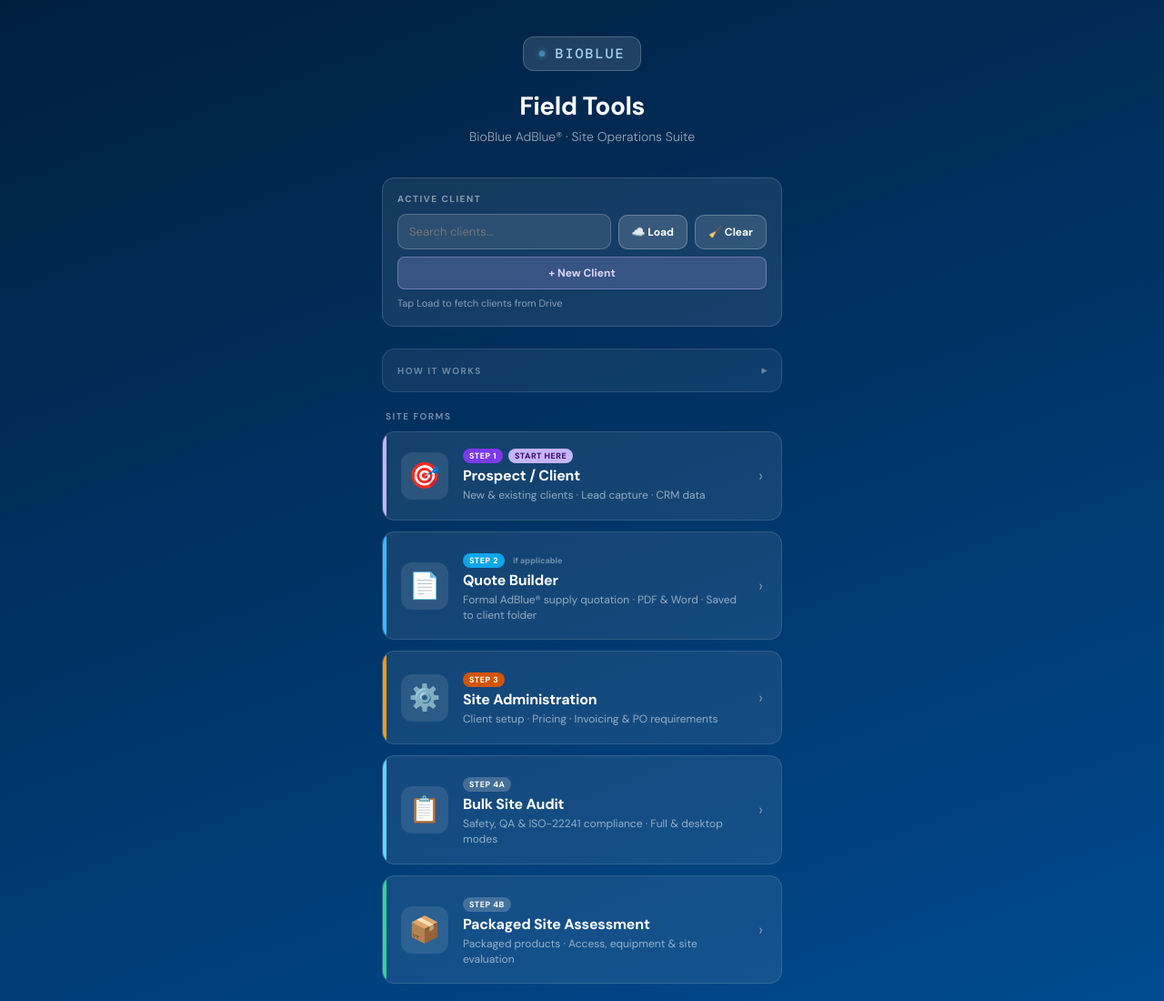
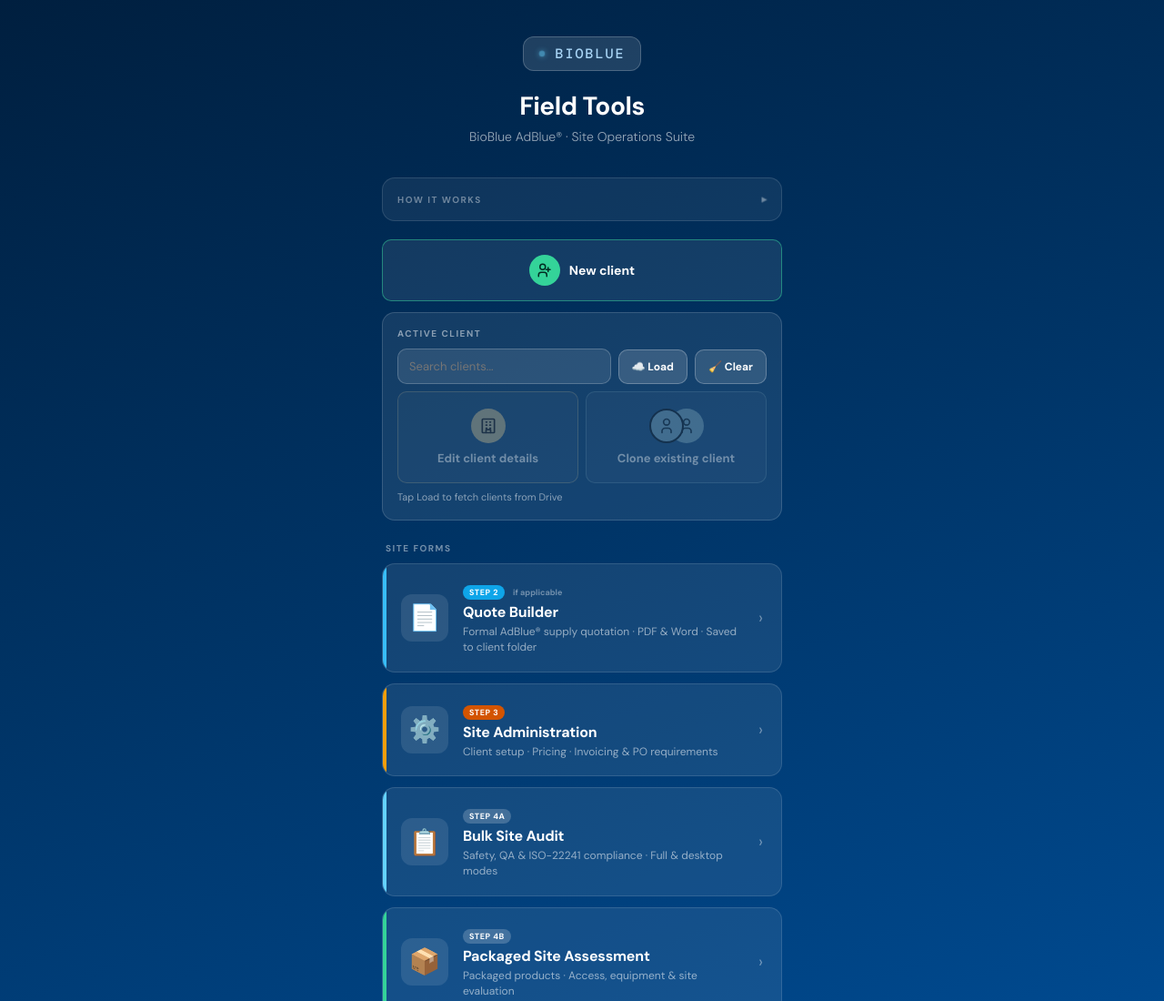
Before and after one commit to michaelhodnett2022-coder/bioblue-field-tools, a plain HTML site: page index.html in a window 1280 px wide. Shown: the top 1100 px of the page at 91% size. Drawn offline with nearby package versions, Linux system fonts and the light colour scheme.

Commit message:
Update index.html

```diff
--- a/index.html
+++ b/index.html
@@ -320,42 +320,6 @@
   </div>
 
   <!-- CLIENT SELECTOR -->
-  <div class="client-selector-wrap">
-    <div class="client-selector-label">Active Client</div>
-    <div class="client-selector-row">
-      <div style="position:relative;flex:1;">
-        <input type="text" id="clientSearch" placeholder="Search clients..." autocomplete="off"
-          oninput="filterClients(this.value)"
-          style="width:100%;padding:10px 12px;border-radius:10px;border:1.5px solid rgba(255,255,255,0.2);
-            background:rgba(255,255,255,0.1);color:white;font-family:DM Sans,sans-serif;
-            font-size:13px;-webkit-appearance:none;">
-        <div id="clientDropdown" style="display:none;position:absolute;top:100%;left:0;right:0;
-          background:#003466;border:1px solid rgba(255,255,255,0.2);border-radius:0 0 10px 10px;
-          max-height:200px;overflow-y:auto;z-index:99;box-shadow:0 8px 24px rgba(0,0,0,0.3);">
-        </div>
-      </div>
-      <button class="load-clients-btn" onclick="loadClients()">☁️ Load</button>
-      <button class="load-clients-btn" onclick="clearClientSelection()" style="background:rgba(255,255,255,0.12);border:1.5px solid rgba(255,255,255,0.25);">🧹 Clear</button>
-    </div>
-    <div style="display:flex;gap:8px;margin-top:8px;">
-      <a href="https://michaelhodnett2022-coder.github.io/bioblue-prospect"
-        style="flex:1;text-align:center;padding:9px 8px;background:rgba(196,181,253,0.2);
-          border:1.5px solid rgba(196,181,253,0.4);border-radius:8px;
-          font-size:12px;font-weight:700;color:#ddd6fe;text-decoration:none;">
-        + New Client
-      </a>
-      <button id="updateProspectBtn" onclick="openUpdateProspect()" style="display:none;flex:1;
-        padding:9px 8px;background:rgba(196,181,253,0.2);
-        border:1.5px solid rgba(196,181,253,0.4);border-radius:8px;
-        font-size:12px;font-weight:700;color:#ddd6fe;cursor:pointer;
-        font-family:DM Sans,sans-serif;">
-        ✏️ Update Prospect
-      </button>
-    </div>
-    <div class="client-status" id="clientStatus">Tap Load to fetch clients from Drive</div>
-    <div class="selected-client-badge" id="selectedBadge"></div>
-  </div>
-
   <!-- WORKFLOW GUIDE -->
   <div class="workflow-wrap">
     <div class="workflow-title collapsed" id="workflowTitle" onclick="toggleWorkflowGuide()">
@@ -408,22 +372,75 @@
     </div>
   </div>
 
+  <a href="https://michaelhodnett2022-coder.github.io/bioblue-prospect"
+    style="display:flex;align-items:center;justify-content:center;gap:10px;width:100%;
+      padding:16px 8px;margin-bottom:12px;background:rgba(255,255,255,0.08);
+      border:1.5px solid rgba(52,211,153,0.5);border-radius:10px;
+      text-decoration:none;">
+    <div style="width:34px;height:34px;border-radius:50%;background:#34d399;display:flex;align-items:center;justify-content:center;flex-shrink:0;">
+      <svg viewBox="0 0 24 24" width="18" height="18" fill="none" stroke="#022c22" stroke-width="2" stroke-linecap="round" stroke-linejoin="round" aria-hidden="true"><circle cx="9" cy="7" r="4"/><path d="M3 21v-2a4 4 0 0 1 4-4h4a4 4 0 0 1 4 4v2"/><path d="M17 8v6M20 11h-6"/></svg>
+    </div>
+    <span style="font-size:14px;font-weight:700;color:white;">New client</span>
+  </a>
+
+  <div class="client-selector-wrap">
+    <div class="client-selector-label">Active Client</div>
+    <div class="client-selector-row">
+      <div style="position:relative;flex:1;">
+        <input type="text" id="clientSearch" placeholder="Search clients..." autocomplete="off"
+          oninput="filterClients(this.value)"
+          style="width:100%;padding:10px 12px;border-radius:10px;border:1.5px solid rgba(255,255,255,0.2);
+            background:rgba(255,255,255,0.1);color:white;font-family:DM Sans,sans-serif;
+            font-size:13px;-webkit-appearance:none;">
+        <div id="clientDropdown" style="display:none;position:absolute;top:100%;left:0;right:0;
+          background:#003466;border:1px solid rgba(255,255,255,0.2);border-radius:0 0 10px 10px;
+          max-height:200px;overflow-y:auto;z-index:99;box-shadow:0 8px 24px rgba(0,0,0,0.3);">
+        </div>
+      </div>
+      <button class="load-clients-btn" onclick="loadClients()">☁️ Load</button>
+      <button class="load-clients-btn" onclick="clearClientSelection()" style="background:rgba(255,255,255,0.12);border:1.5px solid rgba(255,255,255,0.25);">🧹 Clear</button>
+    </div>
+
+    <div style="display:grid;grid-template-columns:1fr 1fr;gap:8px;margin-top:8px;">
+      <button id="editClientBtn" onclick="openEditClientDetails()" style="display:flex;flex-direction:column;align-items:center;justify-content:center;gap:8px;
+          padding:18px 8px;background:rgba(255,255,255,0.08);
+          border:1.5px solid rgba(251,191,36,0.5);border-radius:10px;
+          cursor:pointer;font-family:DM Sans,sans-serif;transition:opacity 0.2s,filter 0.2s;">
+        <div style="width:38px;height:38px;border-radius:50%;background:#fbbf24;display:flex;align-items:center;justify-content:center;">
+          <svg viewBox="0 0 24 24" width="20" height="20" fill="none" stroke="#451a03" stroke-width="2" stroke-linecap="round" stroke-linejoin="round" aria-hidden="true"><rect x="4" y="3" width="16" height="18" rx="1"/><path d="M9 21v-4h6v4M9 7h1M14 7h1M9 11h1M14 11h1M9 15h1M14 15h1"/></svg>
+        </div>
+        <span style="font-size:13px;font-weight:700;color:white;">Edit client details</span>
+      </button>
+      <button id="cloneClientBtn" onclick="cloneFromSelectedClient()" style="display:flex;flex-direction:column;align-items:center;justify-content:center;gap:8px;
+          padding:18px 8px;background:rgba(255,255,255,0.08);
+          border:1.5px solid rgba(56,189,248,0.5);border-radius:10px;
+          cursor:pointer;font-family:DM Sans,sans-serif;transition:opacity 0.2s,filter 0.2s;">
+        <div style="position:relative;width:60px;height:38px;">
+          <div style="position:absolute;left:22px;top:0;width:38px;height:38px;border-radius:50%;background:#38bdf8;display:flex;align-items:center;justify-content:center;">
+            <svg viewBox="0 0 24 24" width="20" height="20" fill="none" stroke="#082f49" stroke-width="2" stroke-linecap="round" stroke-linejoin="round" aria-hidden="true"><circle cx="12" cy="7" r="4"/><path d="M6 21v-2a4 4 0 0 1 4-4h4a4 4 0 0 1 4 4v2"/></svg>
+          </div>
+          <div style="position:absolute;left:0;top:0;width:38px;height:38px;border-radius:50%;background:#38bdf8;display:flex;align-items:center;justify-content:center;border:2px solid #0D1B2A;">
+            <svg viewBox="0 0 24 24" width="20" height="20" fill="none" stroke="#082f49" stroke-width="2" stroke-linecap="round" stroke-linejoin="round" aria-hidden="true"><circle cx="12" cy="7" r="4"/><path d="M6 21v-2a4 4 0 0 1 4-4h4a4 4 0 0 1 4 4v2"/></svg>
+          </div>
+        </div>
+        <span style="font-size:13px;font-weight:700;color:white;">Clone existing client</span>
+      </button>
+    </div>
+    <div style="margin-top:8px;">
+      <button id="updateProspectBtn" onclick="openUpdateProspect()" style="display:none;width:100%;
+        padding:9px 8px;background:rgba(196,181,253,0.2);
+        border:1.5px solid rgba(196,181,253,0.4);border-radius:8px;
+        font-size:12px;font-weight:700;color:#ddd6fe;cursor:pointer;
+        font-family:DM Sans,sans-serif;">
+        ✏️ Update Prospect
+      </button>
+    </div>
+    <div class="client-status" id="clientStatus">Tap Load to fetch clients from Drive</div>
+    <div class="selected-client-badge" id="selectedBadge"></div>
+  </div>
+
   <!-- FORMS -->
   <div class="section-label">Site Forms</div>
-
-  <a href="javascript:void(0)" onclick="openForm('https://michaelhodnett2022-coder.github.io/bioblue-prospect')"
-     class="form-card" style="--card-accent:#c4b5fd;">
-    <div class="card-icon">🎯</div>
-    <div class="card-text">
-      <div style="display:flex;align-items:center;gap:6px;margin-bottom:3px;">
-        <span style="font-size:9px;font-weight:800;background:#7c3aed;color:white;padding:2px 7px;border-radius:10px;letter-spacing:0.5px;">STEP 1</span>
-        <span style="font-size:9px;font-weight:800;background:#c4b5fd;color:#3b0764;padding:2px 7px;border-radius:10px;letter-spacing:0.5px;">START HERE</span>
-      </div>
-      <div class="card-title">Prospect / Client</div>
-      <div class="card-desc">New &amp; existing clients · Lead capture · CRM data</div>
-    </div>
-    <div class="card-arrow">›</div>
-  </a>
 
   <a href="javascript:void(0)" onclick="openForm('https://michaelhodnett2022-coder.github.io/bioblue-quote')"
      class="form-card" style="--card-accent:#38bdf8;">
@@ -578,22 +595,18 @@
     const rows = XLSX.utils.sheet_to_json(ws, { header: 1 });
     const headers = rows[0] || [];
 
-    const idCol      = headers.indexOf('Client ID');
-    const nameCol    = headers.indexOf('Billing Entity');
-    const siteCol    = headers.indexOf('Site Name');
-    const contactCol = headers.indexOf('Business Contact Name');
-    const suburbCol  = headers.indexOf('Suburb');
-    const stateCol   = headers.indexOf('State');
+    const idCol     = headers.indexOf('Client ID');
+    const nameCol   = headers.indexOf('Billing Entity');
+    const suburbCol = headers.indexOf('Suburb');
+    const stateCol  = headers.indexOf('State');
 
     clientData = rows.slice(1)
       .filter(r => r[idCol] && r[nameCol])
       .map(r => ({
-        id:          r[idCol]      || '',
-        name:        r[nameCol]    || '',
-        siteName:    r[siteCol]    || '',
-        contactName: r[contactCol] || '',
-        suburb:      r[suburbCol]  || '',
-        state:       r[stateCol]   || '',
+        id:     r[idCol]     || '',
+        name:   r[nameCol]   || '',
+        suburb: r[suburbCol] || '',
+        state:  r[stateCol]  || '',
       }));
 
     if (clientData.length === 0) {
@@ -615,20 +628,20 @@
     if (saved) {
       const cl = allClients.find(c => c.id === saved);
       if (cl) {
-        // Resolve full name now that list is loaded — prefer the distinctive Site Name
-        const displayName = cl.siteName || cl.name;
-        sessionStorage.setItem('bb_selected_client_name', displayName);
+        // Resolve full name now that list is loaded
+        sessionStorage.setItem('bb_selected_client_name', cl.name);
         const searchBox = document.getElementById('clientSearch');
-        if (searchBox) searchBox.value = displayName;
+        if (searchBox) searchBox.value = cl.name;
         const badge = document.getElementById('selectedBadge');
         if (badge) {
           badge.style.display = 'flex';
-          badge.textContent = `✅ Active: ${displayName}${cl.suburb?' · '+cl.suburb:''}${cl.state?' ('+cl.state+')':''}`;
+          badge.textContent = `✅ Active: ${cl.name}${cl.suburb?' · '+cl.suburb:''}${cl.state?' ('+cl.state+')':''}`;
         }
         const upBtn = document.getElementById('updateProspectBtn');
         if (upBtn) upBtn.style.display = 'block';
         // Re-check folder status with resolved client
         setTimeout(() => checkFolderStatus(saved), 300);
+        updateClientDependentButtons();
       }
     }
 
@@ -639,13 +652,6 @@
 }
 
 let allClients = [];
-
-// Normalizes text for matching: lowercase, strip all punctuation/spaces/dashes.
-// This means "Viva - OTR – Nuriootpa SS" and "viva otr nuriootpa ss" match identically,
-// so BDMs don't need to type exact dashes/spacing to find a client.
-function normalizeSearchText(s) {
-  return (s || '').toLowerCase().replace(/[^a-z0-9]/g, '');
-}
 
 function filterClients(query) {
   const drop = document.getElementById('clientDropdown');
@@ -659,15 +665,13 @@
     return;
   }
 
-  const q = normalizeSearchText(query);
+  const q = query.toLowerCase().trim();
   const matches = q
     ? allClients.filter(cl =>
-        normalizeSearchText(cl.siteName).includes(q) ||
-        normalizeSearchText(cl.name).includes(q) ||
-        normalizeSearchText(cl.contactName).includes(q) ||
-        normalizeSearchText(cl.id).includes(q) ||
-        normalizeSearchText(cl.suburb).includes(q) ||
-        normalizeSearchText(cl.state).includes(q)
+        cl.name.toLowerCase().includes(q) ||
+        (cl.suburb||'').toLowerCase().includes(q) ||
+        (cl.state||'').toLowerCase().includes(q) ||
+        cl.id.toLowerCase().includes(q)
       )
     : allClients;
 
@@ -678,16 +682,13 @@
     return;
   }
 
-  drop.innerHTML = matches.slice(0,20).map(cl => {
-    const displayName = cl.siteName || cl.name;
-    return `
-    <div onclick="selectClientFromSearch('${cl.id}','${displayName.replace(/'/g,"\'")}')"
+  drop.innerHTML = matches.slice(0,20).map(cl => `
+    <div onclick="selectClientFromSearch('${cl.id}','${cl.name.replace(/'/g,"\'")}')"
       style="padding:10px 14px;cursor:pointer;font-size:13px;color:white;border-bottom:1px solid rgba(255,255,255,0.1);"
       onmouseover="this.style.background='rgba(255,255,255,0.1)'" onmouseout="this.style.background='transparent'">
-      <span style="font-weight:600;">${displayName}</span>
+      <span style="font-weight:600;">${cl.name}</span>
       <span style="opacity:0.5;font-size:11px;margin-left:6px;">${cl.suburb||''} ${cl.state?'('+cl.state+')':''} · ${cl.id}</span>
-    </div>`;
-  }).join('');
+    </div>`).join('');
   drop.style.display = 'block';
 }
 
@@ -705,6 +706,7 @@
   if (upBtn) upBtn.style.display = 'block';
   // Check folder completeness and colour badge
   setTimeout(() => checkFolderStatus(id), 300);
+  updateClientDependentButtons();
 }
 
 document.addEventListener('click', e => {
@@ -737,6 +739,7 @@
   setStatus(allClients.length
     ? `✅ ${allClients.length} client${allClients.length!==1?'s':''} loaded — type to search`
     : 'Tap Load to fetch clients from Drive');
+  updateClientDependentButtons();
 }
 
 function openForm(baseUrl) {
@@ -748,6 +751,48 @@
     if (clientName) url += `&name=${encodeURIComponent(clientName)}`;
   }
   window.location.href = url;
+}
+
+// Clone uses the SAME client selection as every other button on this page,
+// but sends a different signal (?clone=X, never ?client=X) — this must never
+// be mistaken for "go edit this client", since it's creating a brand new one
+// using this client's contacts as a starting point.
+function cloneFromSelectedClient() {
+  const clientId = sessionStorage.getItem('bb_selected_client');
+  const clientName = sessionStorage.getItem('bb_selected_client_name');
+  if (!clientId) {
+    setStatus('⚠️ Load Active Client First');
+    const searchBox = document.getElementById('clientSearch');
+    if (searchBox) searchBox.focus();
+    return;
+  }
+  let url = 'https://michaelhodnett2022-coder.github.io/bioblue-prospect/?clone=' + encodeURIComponent(clientId);
+  if (clientName) url += '&name=' + encodeURIComponent(clientName);
+  window.location.href = url;
+}
+
+function openEditClientDetails() {
+  const clientId = sessionStorage.getItem('bb_selected_client');
+  if (!clientId) {
+    setStatus('⚠️ Load Active Client First');
+    const searchBox = document.getElementById('clientSearch');
+    if (searchBox) searchBox.focus();
+    return;
+  }
+  openForm('https://michaelhodnett2022-coder.github.io/bioblue-prospect');
+}
+
+// Ghosts Edit Client Details and Clone until a client is actually selected —
+// called everywhere bb_selected_client is set or cleared, so the two always
+// reflect the true current state rather than just their initial page load.
+function updateClientDependentButtons() {
+  const hasClient = !!sessionStorage.getItem('bb_selected_client');
+  ['editClientBtn', 'cloneClientBtn'].forEach(id => {
+    const btn = document.getElementById(id);
+    if (!btn) return;
+    btn.style.opacity = hasClient ? '1' : '0.4';
+    btn.style.filter = hasClient ? 'none' : 'grayscale(70%)';
+  });
 }
 
 // Restore on page load + handle returning from form submission
@@ -779,6 +824,7 @@
     if (upBtn) upBtn.style.display = 'block';
     setStatus('Client active — tap a form to continue, or Load to refresh list');
   }
+  updateClientDependentButtons();
 
   // If returning from a form submission, only auto-refresh the list IF we already
   // hold a valid Drive token. We must NOT trigger the Google sign-in popup from an
```
